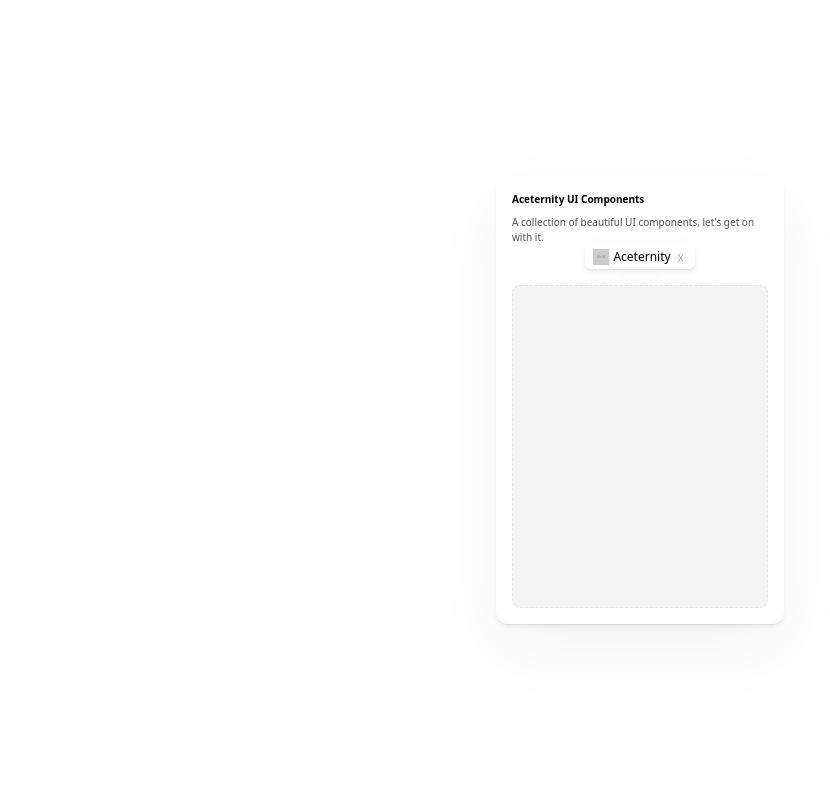
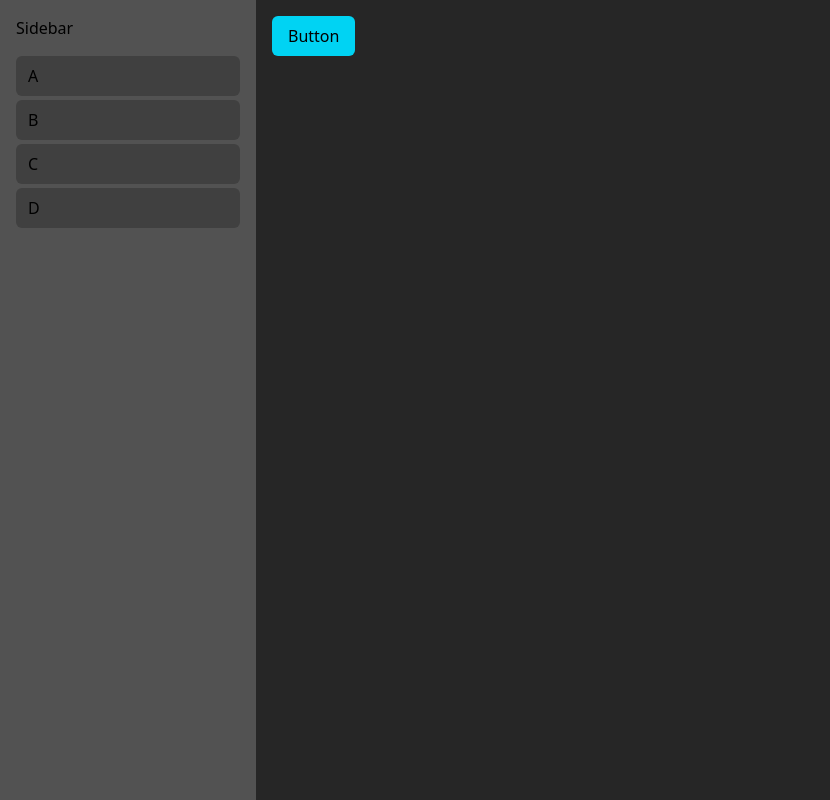
Before and after one commit to udaykirancodes/learn-animations, a React (Vite) app: page / in a window 1280 px wide. Shown: the whole page, without its empty margins (0-830 px from the left). Built offline with nearby package versions, Linux system fonts and the light colour scheme.

Commit message:
variants in framer motion

```diff
--- a/src/App.tsx
+++ b/src/App.tsx
@@ -1,9 +1,9 @@
-import { Tutorial2 } from "./motion";
+import { Tutorial3 } from "./motion";
 
 function App() {
   return (
     <>
-      <Tutorial2 />
+      <Tutorial3 />
     </>
   );
 }
--- a/src/motion/index.ts
+++ b/src/motion/index.ts
@@ -1,4 +1,5 @@
 import { Tutorial1 } from "./tutorial-1";
 import { Tutorial2 } from "./tutorial-2";
+import { Tutorial3 } from "./tutorial-3";
 
-export { Tutorial1, Tutorial2 };
+export { Tutorial1, Tutorial2, Tutorial3 };
--- /dev/null
+++ b/src/motion/tutorial-3.tsx
@@ -0,0 +1,82 @@
+import { motion } from "motion/react";
+import { useState } from "react";
+
+export const Tutorial3 = () => {
+  const [open, setOpen] = useState(true);
+  const sidebarVariant = {
+    open: {
+      width: "16rem",
+    },
+    close: {
+      width: "4.5rem",
+    },
+  };
+  const childVariants = {
+    open: {
+      opacity: 1,
+      y: 0,
+    },
+    close: {
+      opacity: 0,
+      y: -20,
+    },
+  };
+  const parentVariants = {
+    open: {
+      transition: {
+        staggerChildren: 0.07,
+        delayChildren: 0.2,
+      },
+    },
+    close: {
+      transition: {
+        staggerChildren: 0.07,
+        delayChildren: 0.2,
+      },
+    },
+  };
+  return (
+    <motion.div
+      initial={false}
+      animate={open ? "open" : "close"}
+      exit={"close"}
+      //   whileHover={"open"}
+
+      transition={{
+        duration: 0.3,
+        ease: "easeInOut",
+      }}
+      className="w-screen bg-neutral-800 h-screen flex items-start justify-start"
+    >
+      <motion.div
+        variants={sidebarVariant}
+        className="sidebar w-64 border-px border-cyan-500 h-full bg-neutral-600 p-4"
+      >
+        <h4>Sidebar</h4>
+        <motion.ul
+          variants={parentVariants}
+          className="flex w-full flex-col mt-4 gap-y-1"
+        >
+          {["A", "B", "C", "D"].map((item) => {
+            return (
+              <motion.li
+                variants={childVariants}
+                className="w-full bg-neutral-700 rounded-md h-10 flex items-center justify-start px-3"
+              >
+                {item}
+              </motion.li>
+            );
+          })}
+        </motion.ul>
+      </motion.div>
+      <div>
+        <button
+          className="px-4 py-2 bg-cyan-400 rounded-md m-4"
+          onClick={() => setOpen(!open)}
+        >
+          Button
+        </button>
+      </div>
+    </motion.div>
+  );
+};
```
